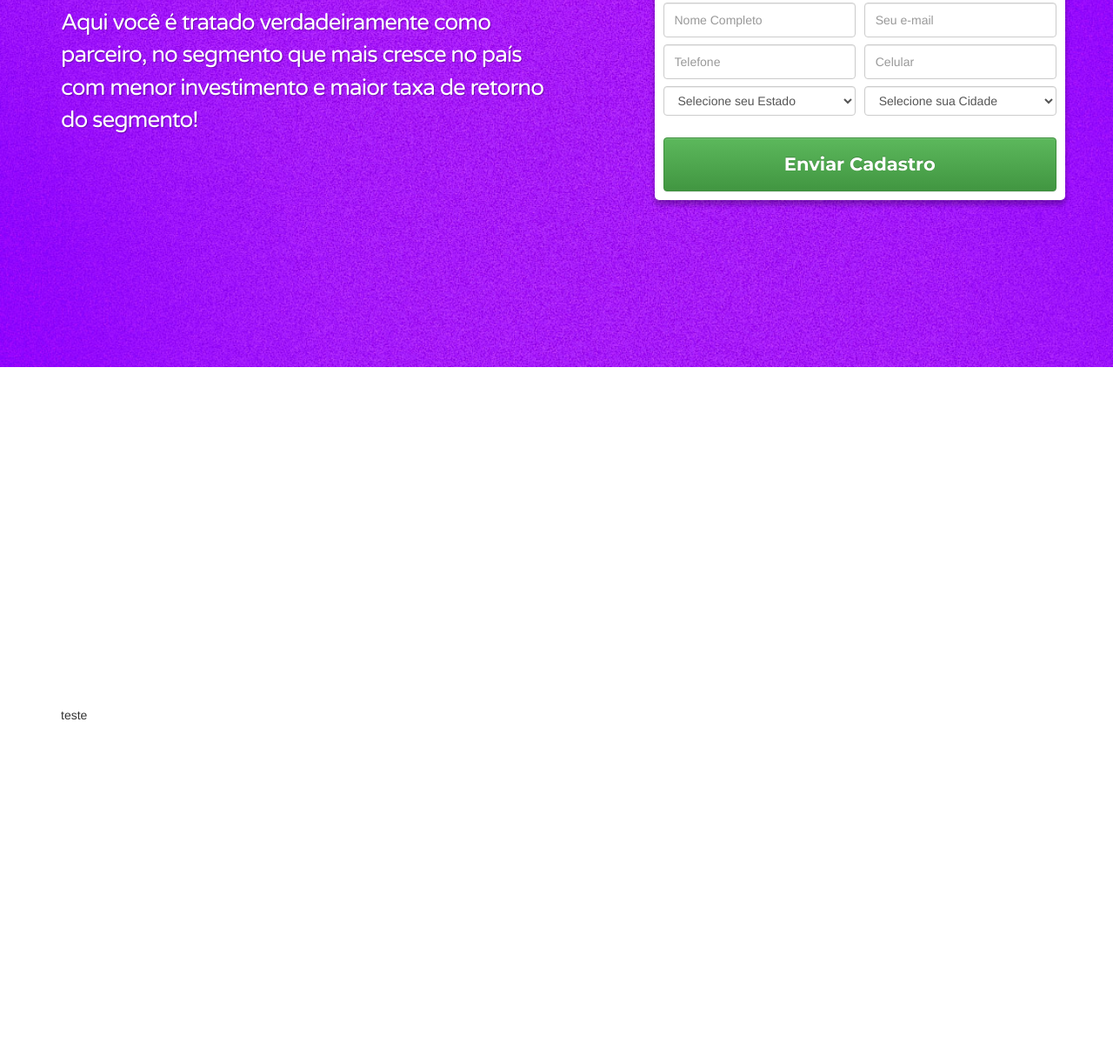
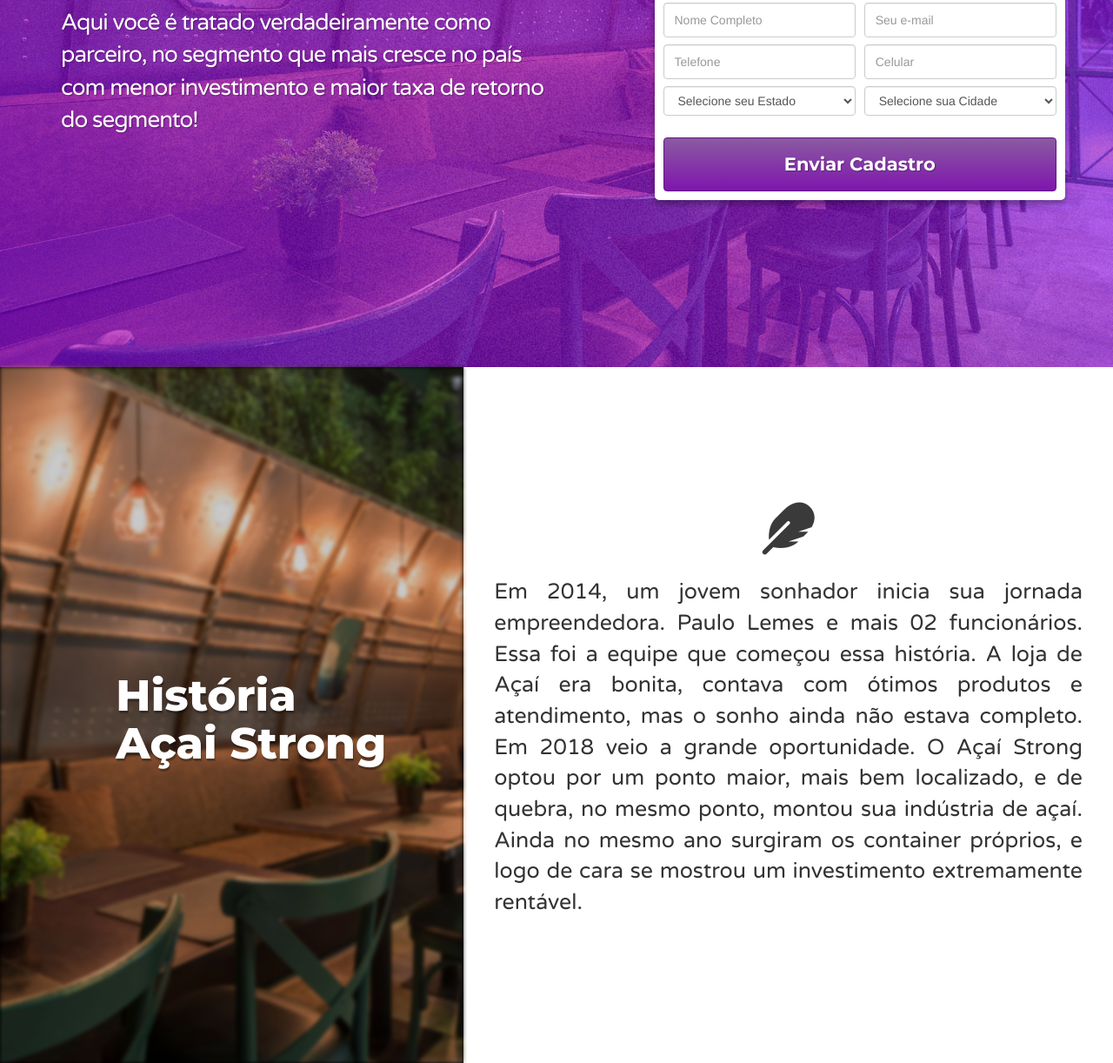
Before and after one commit to Luizrondoon/A-aiStrong, a plain HTML site: page index.html in a window 1280 px wide. Shown: the part 378-1600 px from the top of the page at 87% size. Drawn offline with nearby package versions, Linux system fonts and the light colour scheme.

Commit message:
Criação Seção AboutUs

```diff
--- a/assets/css/default.css
+++ b/assets/css/default.css
@@ -64,6 +64,15 @@ html, body {
     background-position: center center;
     background-size: cover;
 }
+.main .primary-img {
+    position: absolute;
+    width: 100%;
+    height: 100%;
+    background-image: url("../img/DSC7415.jpg");
+    background-position: center center;
+    background-size: cover;
+    opacity: 0.4;
+}
 .explanation {
     color: #fff;
 }
@@ -113,6 +122,75 @@ html, body {
     padding: 15px 0 15px 0;
     font-size: 1.5em;
 }
+.invite-form .btn-padrao {
+    background-image: linear-gradient(to bottom,#8B5AA1 0,#7e16ad 100%);
+    border-color: #611384;
+    color: #fff;
+    text-shadow: rgba(0,0,0,.3) 1px 1px 1px;
+}
+.invite-form .btn-padrao:hover, .invite-form .btn-padrao:focus  {
+    background-image: linear-gradient(to bottom,#521070,#611384);
+    background-position: 0 -5px;
+    color: #fff;
+    font-size: 1.6em;
+}
 .invite-form div.col-xs-6, .invite-form div.col-xs-12 {
     padding: 0 5px 0 5px !important;
 }
+/* Abour Us */
+.about .primary-img {
+    position: absolute;
+    width: 100%;
+    height: 100%;
+    background-image: url("../img/DSC7415.jpg");
+    background-position: center center;
+    background-size: cover;
+    z-index: -1;
+    -webkit-filter: blur(2px);
+    -moz-filter: blur(2px);
+    filter: blur(2px);
+    z-index: 1;
+    opacity: 0.8;
+}
+.about .container-fluid, .about .row, .about .thumb-box, .about .text-box {
+    height: 100%;
+}
+.about .thumb-box {
+    display: table;
+    padding: 0;
+    background-color: #000;
+}
+.about .text-box {
+    display: table;
+    padding: 15px;
+}
+.about .thumb-box .content, .about .text-box .content {
+    display: table-cell;
+    vertical-align: middle;
+}
+.about h1 {
+    position: relative;
+    font-family: 'Montserrat', sans-serif;
+    font-weight: 800;
+    font-size: 50px;
+    text-align: left;
+    color: #fff;
+    text-shadow: rgba(0,0,0,.3) 1px 3px 1px;
+    padding-left: 25%;
+    z-index: 22;
+}
+.about .text-box {
+    text-align: center;
+}
+.text-box .content i {
+    font-size: 60px;
+    margin-bottom: 25px;
+    color: #3a3a3a;
+}
+.text-box .content p {
+    font-family: 'Varela Round', sans-serif;
+    font-size: 25px;
+    padding-left: 20px;
+    padding-right: 20px;
+    text-align: justify;
+}
--- a/index.html
+++ b/index.html
@@ -12,6 +12,8 @@
     <link rel="stylesheet" href="https://maxcdn.bootstrapcdn.com/bootstrap/3.3.7/css/bootstrap.min.css" integrity="sha384-BVYiiSIFeK1dGmJRAkycuHAHRg32OmUcww7on3RYdg4Va+PmSTsz/K68vbdEjh4u" crossorigin="anonymous">
     <!-- Optional theme -->
     <link rel="stylesheet" href="https://maxcdn.bootstrapcdn.com/bootstrap/3.3.7/css/bootstrap-theme.min.css" integrity="sha384-rHyoN1iRsVXV4nD0JutlnGaslCJuC7uwjduW9SVrLvRYooPp2bWYgmgJQIXwl/Sp" crossorigin="anonymous">
+    <!-- FontAwesome -->
+    <link rel="stylesheet" href="https://use.fontawesome.com/releases/v5.6.3/css/all.css" integrity="sha384-UHRtZLI+pbxtHCWp1t77Bi1L4ZtiqrqD80Kn4Z8NTSRyMA2Fd33n5dQ8lWUE00s/" crossorigin="anonymous">
 </head>
 <body>
     <nav class="navbar navbar-default navbar-fixed-top">
@@ -46,6 +48,7 @@
         </div>
     </nav>
     <section class="main hero">
+        <div class="primary-img"></div>
         <div class="container" style="height: 100%">
             <div class="row" style="height: 100%">
                 <div class="col-md-7">
@@ -97,7 +100,7 @@
                             </div>
                             <div class="row">
                                 <div class="col-xs-12">
-                                    <button class="btn btn-success btn-block">Enviar Cadastro</button>
+                                    <button class="btn btn-padrao btn-block">Enviar Cadastro</button>
                                 </div>
                             </div>
                         </form>
@@ -106,17 +109,28 @@
             </div>
         </div>
     </section>
-    <section class="teste hero">
-            <div class="align-middle">
-                <div class="container">
-                    <div class="row">
-                        <div class="col-md-12">
-                            teste
-                        </div>
+    <section class="about hero">
+        <div class="container-fluid">
+            <div class="row">
+                <div class="col-xs-12 col-sm-5 thumb-box">
+                    <div class="primary-img"></div>
+                    <div class="content">
+                        <h1>História<br> Açai Strong</h1>
+                    </div>
+                </div>
+                <div class="col-xs-12 col-sm-7 text-box">
+                    <div class="content">
+                        <i class="fas fa-feather"></i>
+                        <p>Em 2014, um jovem sonhador inicia sua jornada empreendedora. Paulo Lemes e mais 02 funcionários. Essa foi a equipe que começou essa história. A loja de Açaí era bonita, contava com ótimos produtos e atendimento, mas o sonho ainda não estava completo. Em 2018 veio a grande oportunidade. O Açaí Strong optou por um ponto maior, mais bem localizado, e de quebra, no mesmo ponto, montou sua indústria de açaí. Ainda no mesmo ano surgiram os container próprios, e logo de cara se mostrou um investimento extremamente rentável.</p>
                     </div>
                 </div>
             </div>
-        </section>
+        </div>
+    </section>
+
+
+
+
 <!-- jQuery 3.4.1 minified -->
 <script src="https://code.jquery.com/jquery-3.4.1.min.js" integrity="sha256-CSXorXvZcTkaix6Yvo6HppcZGetbYMGWSFlBw8HfCJo=" crossorigin="anonymous"></script>
 <!-- Latest compiled and minified JavaScript -->
```
Also changed, not shown: assets/img/DSC7415.jpg (added), assets/img/DSC7433.jpg (added), assets/img/DSC7434.jpg (added).
